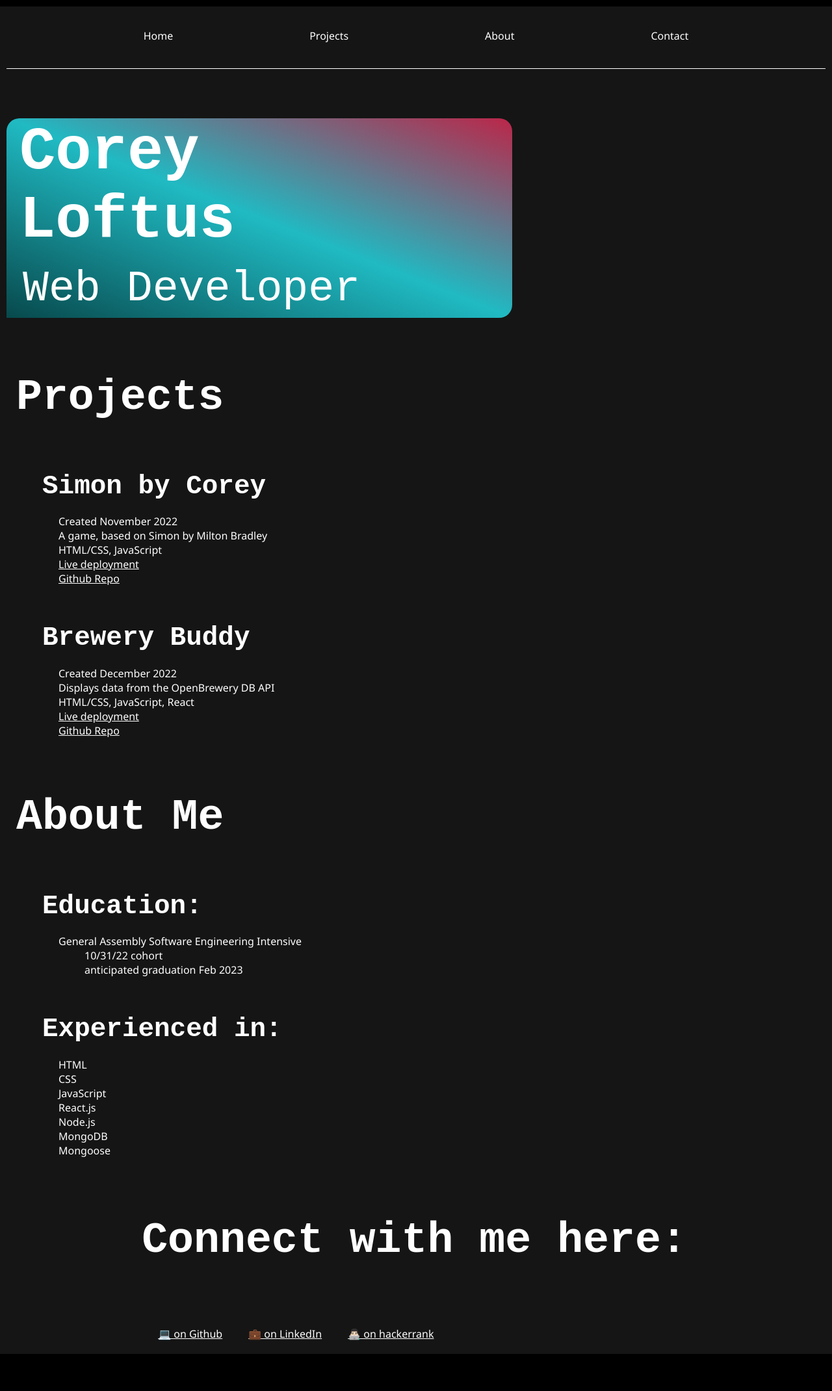
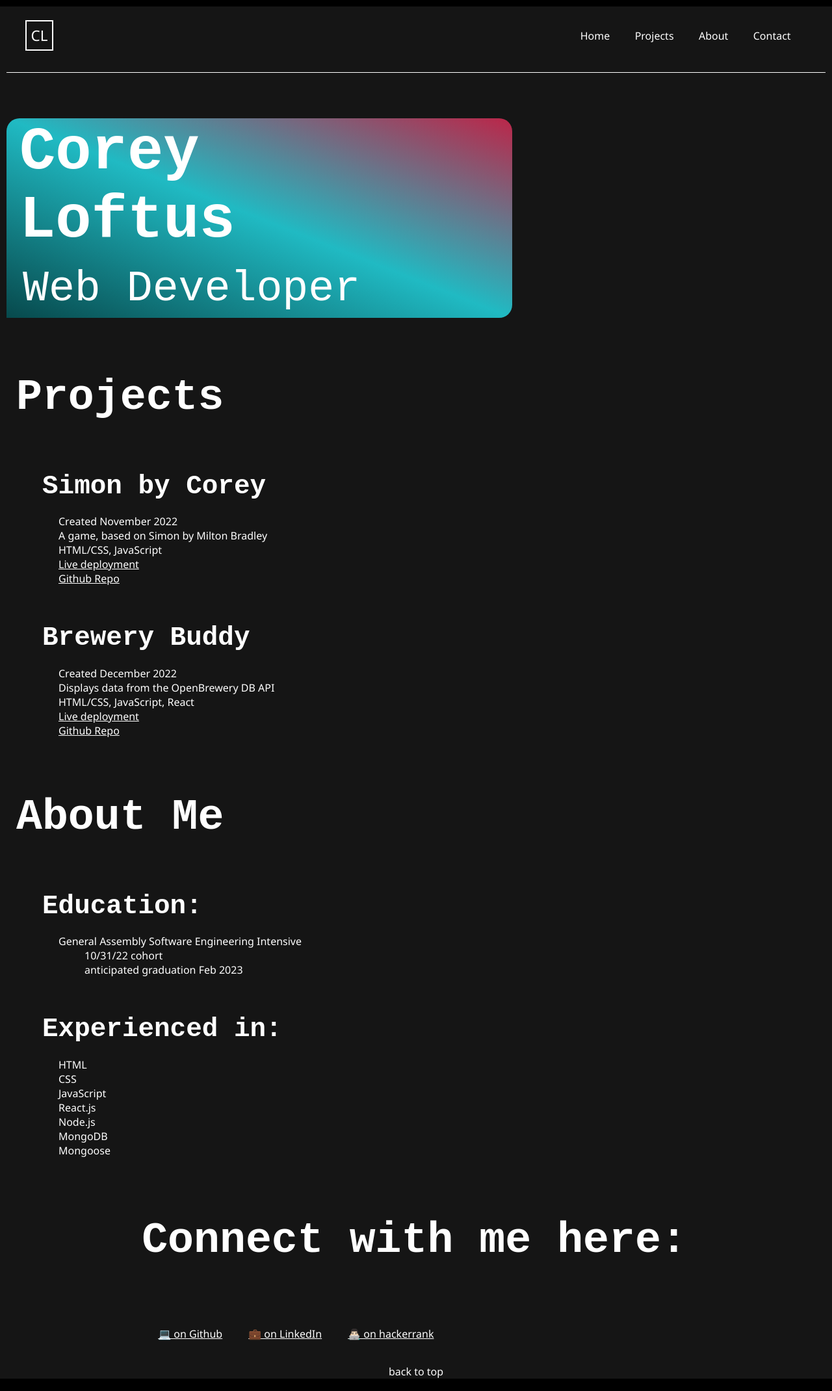
Before and after one commit to coreyloftus/personal-portfolio, a React (Create React App) app: page / in a window 1280 px wide. Shown: the whole page at 65% size. Before the commit the page ends 2093 px from the top, so only its background shows below. Built offline with nearby package versions, Linux system fonts and the light colour scheme; a web font is replaced by a local one.

Commit message:
Added footer, adjusted Navbar styling

```diff
--- a/src/App.css
+++ b/src/App.css
@@ -65,13 +65,13 @@ ul>li {
   margin:10px;
   height:10vh;
   display:flex;
-  justify-content: space-evenly;
+  /* justify-content: flex-end; */
   align-items: center;
 }
 .nav-container {
   display:flex;
   width:100%;
-  justify-content: space-evenly;
+  justify-content: space-between;
   padding:10px;
   text-decoration: none;
   align-items: center;
@@ -79,23 +79,27 @@ ul>li {
   margin: 10px 0px 0px 0px;
 }
 .nav-container a {
-  /* background-color: #BB2649; */
   padding:1.2rem;
-  border-radius: 5px;
+  border-radius: 10px;
   text-decoration: none;
 }
 .nav-container a:hover {
-  /* text-decoration: underline; */
   background-color: #dbdbdb;
   color:#BB2649;
   transition: ease-in-out .2s;
 }
 .links-box {
   display:flex;
-  width:100%;
-  justify-content: space-evenly;
-  padding:10px;
+  justify-content: flex-end;
+  padding:5px;
+  margin-right:1.2rem;
   text-decoration: none;
+}
+.initials {
+  font-size:1.4rem;
+  padding:0.4rem;
+  margin-left:1.2rem;
+  border:2px solid white;
 }
 
 /* Projects styling */
@@ -147,6 +151,12 @@ ul>li {
   padding-left:10px;
 }
 
+/* Footer styling */
+.Footer {
+  text-align: center;
+  margin-bottom:1.2rem;
+}
+
 @media only screen and (max-width: 840px){
   .Hero {
       width:60vw;
--- a/src/App.js
+++ b/src/App.js
@@ -1,40 +1,23 @@
-import './App.css';
-import { HashLink as Link } from 'react-router-hash-link'
+import "./App.css"
 
-// import Nav from './Nav';
-import Hero from './Hero';
-import Projects from './Projects';
-import About from './About';
-import Contact from './Contact';
+import Nav from "./Nav"
+import Hero from "./Hero"
+import Projects from "./Projects"
+import About from "./About"
+import Contact from "./Contact"
+import Footer from "./Footer"
 
 function App() {
     return (
         <div className="App">
-       <nav>  <div className='Nav' id='Nav'>
-            <div className='nav-container'>
-                <div className='links-box'>
-                        <Link smooth to="/#">
-                            Home
-                        </Link>
-                        <Link smooth to="/#projects">
-                            Projects
-                        </Link>
-                        <Link smooth to="/#about">
-                            About
-                        </Link>
-                        <Link smooth to='/#contact'>
-                            Contact
-                        </Link>
-                  </div>
-              </div>
-          </div>
-        </nav>
-        <Hero id="#" />
+            <Nav />
+            <Hero />
             <Projects />
             <About />
             <Contact />
+            <Footer />
         </div>
-  );
+    )
 }
 
-export default App;
+export default App
--- /dev/null
+++ b/src/Footer.js
@@ -0,0 +1,9 @@
+import "./App.css"
+const Footer = (props) => {
+    return (
+        <div className="Footer">
+            <p>back to top</p>
+        </div>
+    )
+}
+export default Footer
--- a/src/Nav.js
+++ b/src/Nav.js
@@ -1,45 +1,27 @@
-// import { HashLink } from "react-router-hash-link"
-import './App.css';
+import { HashLink as Link } from "react-router-hash-link"
+import "./App.css"
 const Nav = (props) => {
     return (
-        <div className='Nav' id='Nav'>
+        <nav>  <div className='Nav' id='Nav'>
             <div className='nav-container'>
+                <p className="initials">CL</p>
                 <div className='links-box'>
-                    <p>
-                           <a href= "#">Home</a>
-                    </p>
-                    <p>
-                           <a href= "#">Projects</a>
-                    </p>
-                    <p>
-                           <a href= "#">About</a>
-                    </p>
-                    <p>
-                           <a href= "#">Contact</a>
-                    </p>
-                    {/* <p>
-                        <HashLink smooth to="#">
+                        <Link smooth to="/#">
                             Home
-                        </HashLink>
-                    </p>
-                    <p>
-                        <HashLink smooth to="#projects">
+                        </Link>
+                        <Link smooth to="/#projects">
                             Projects
-                        </HashLink>
-                    </p>
-                    <p>
-                        <HashLink smooth to="#about">
+                        </Link>
+                        <Link smooth to="/#about">
                             About
-                        </HashLink>
-                    </p>
-                    <p>
-                        <HashLink smooth to='#contact'>
+                        </Link>
+                        <Link smooth to='/#contact'>
                             Contact
-                        </HashLink>
-                    </p> */}
-                </div>
-            </div>
-        </div>
+                        </Link>
+                  </div>
+              </div>
+          </div>
+        </nav>
     )
 }
 export default Nav
```
Lines whose indentation alone changed are shown as unchanged.
